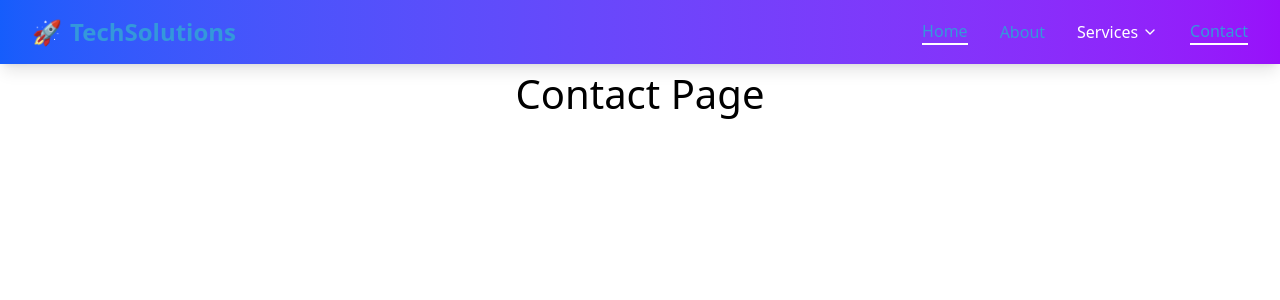
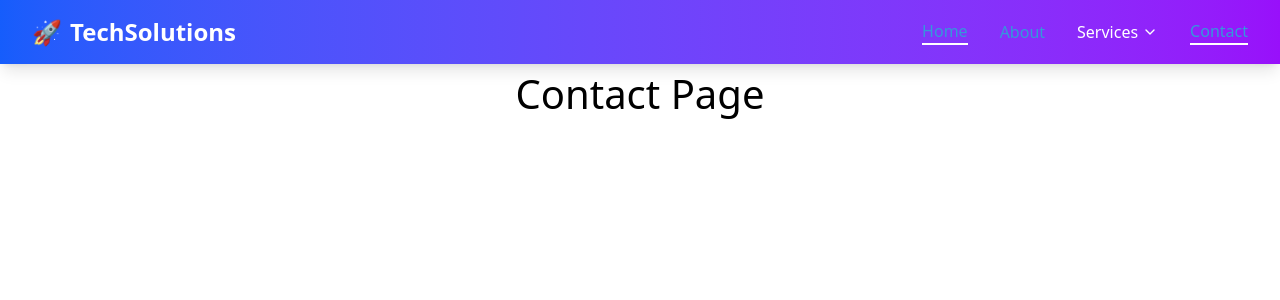
Before and after one commit to dhananjaysable/responsive-navbar-iceico-task, a React (Vite) app: page /responsive-navbar-iceico-task/contact in a window 1280 px wide. Shown: the top 300 px of the page. Built offline with nearby package versions, Linux system fonts and the light colour scheme.

Commit message:
adjust company logo for smaller devices

```diff
--- a/src/components/Navbar.jsx
+++ b/src/components/Navbar.jsx
@@ -158,8 +158,10 @@ const Navbar = () => {
               to="responsive-navbar-iceico-task/"
               className="flex items-center space-x-2"
             >
-              <span className="text-lg sm:text-xl md:text-2xl">🚀</span>
-              <span className="font-bold text-base sm:text-lg md:text-2xl">
+              <span className="text-lg sm:text-xl md:text-2xl no-underline">
+                🚀
+              </span>
+              <span className="font-bold text-base sm:text-lg md:text-2xl no-underline text-white">
                 TechSolutions
               </span>
             </Link>
```
